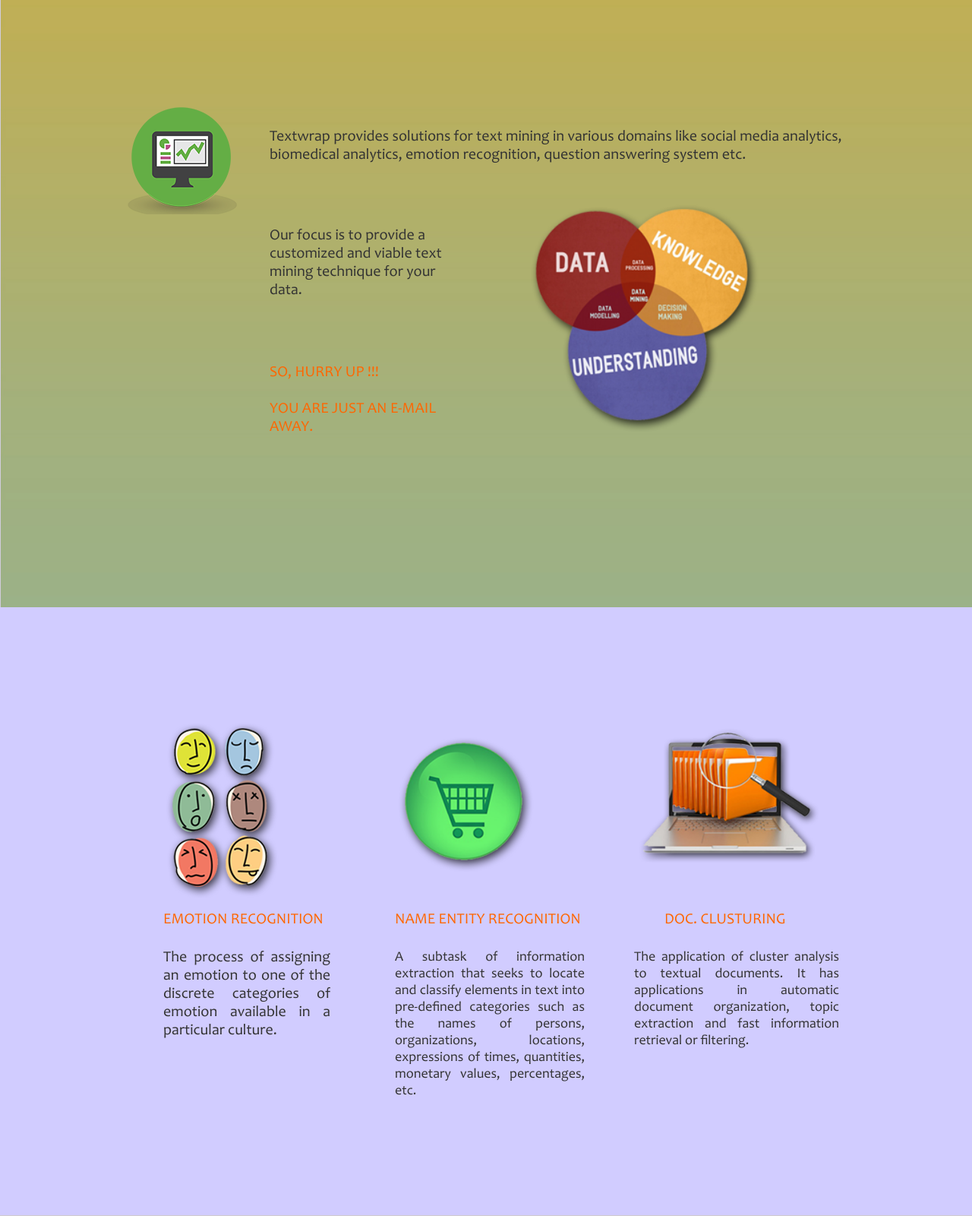
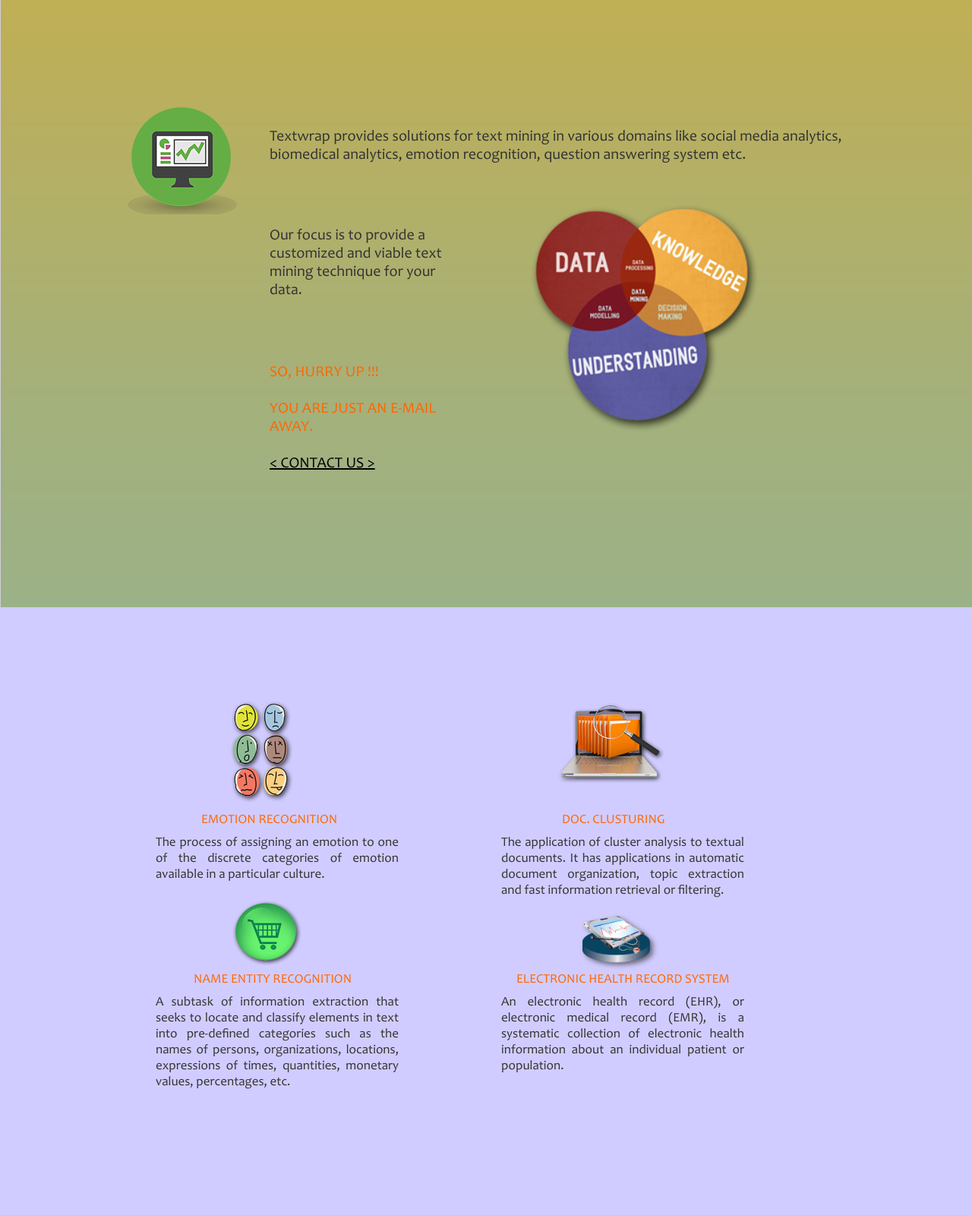
Before and after one commit to itsiprikshit/ehr, a PHP site: page / in a window 1280 px wide. Shown: the part 828-2428 px from the top of the page at 76% size. Run offline with PHP 8.4, Linux system fonts and the light colour scheme; some libraries are stand-ins or nearby versions.

Commit message:
new changes

```diff
--- a/login.php
+++ b/login.php
@@ -40,7 +40,8 @@
         <div class="align_mid" style="background:#d1cddc;">
             <div style="position:absolute;color:#333;left:100px;top:20px">
                 <h1 style="font-family: 'junction regular';float:left">Login form</h1>
-                <h1 style="font-family: 'junction regular';float:left;margin-left:360px">Select:</h1>
+                <h1 style="font-family: 'junction regular';float:left;margin-left:150px;font-size:22px;text-transform:uppercase"><a href="register.php">Click to Register</a></h1>
+                <h1 style="font-family: 'junction regular';float:left;margin-left:80px">Select:</h1>
 
                 <ul id="tabs">
 			        <li><a href="javascript:tabSwitch('tab1', 'content_1');" class="active" id="tab1">Patient</a></li>
--- a/views/about.php
+++ b/views/about.php
@@ -9,7 +9,7 @@
             <p style="width:250px;margin-left:250px;margin-top:200px;position:absolute;font-size:20px">Our focus is to provide a customized and viable text mining technique for your data.</p>
 
             <p style="width:280px;margin-left:250px;margin-top:380px;position:absolute;font-size:20px;text-transform:uppercase;color:#ff6600">So, hurry up !!! <br/><br/>
-                You are just an e-mail away.</p>
+                You are just an e-mail away.<br/><br/><a href="#contact-us" style="text-decoration:underline;color:#000">< CONTACT US ></a></p>
 
             <!-- <img src="images/about-5.png" style="margin-left:160px;margin-top:400px;position:absolute"/>
 
--- a/views/contact_us.php
+++ b/views/contact_us.php
@@ -16,8 +16,8 @@
                 CONTACT US
             </div>
             <div style="position:absolute;color:#fff;left:800px;top:50px">
-                Our E-mail<span style="margin-left:4px"></span>: textbundle@gmail.com <br/>
-                Mobile<span style="margin-left:26px"></span>: +91-00000-00000
+                Our E-mail<span style="margin-left:4px"></span>: textwrap@gmail.com <br/>
+                Mobile<span style="margin-left:26px"></span>: +91-88949-95280
             </div>
             <form action="" method="post" style="clear:both">
                 Name<span style="margin-left:33px">:<input class="c-us" type="text" name="doctor_id" maxlength="100" /><br/><br />
--- a/views/services.php
+++ b/views/services.php
@@ -1,15 +1,19 @@
 <div id="services">
     <div class="align_mid">
-        <img src="images/services-1.png" style="margin-left:100px;margin-top:30px;position:absolute"/>
-        <p style="margin-left:110px;margin-top:300px;position:absolute;font-size:20px;text-transform:uppercase;color:#ff6600">Emotion Recognition</p>
-        <p style="width:220px;margin-left:110px;margin-top:350px;position:absolute;font-size:20px;text-align: justify;">The process of assigning an emotion to one of the discrete categories of emotion available in a particular culture. </p>
+        <img src="images/services-1.png" style="margin-left:190px;margin-top:10px;position:absolute" height=150 width=100/>
+        <p style="margin-left:160px;margin-top:170px;position:absolute;font-size:17px;text-transform:uppercase;color:#ff6600">Emotion Recognition</p>
+        <p style="width:320px;margin-left:100px;margin-top:200px;position:absolute;font-size:17px;text-align: justify;">The process of assigning an emotion to one of the discrete categories of emotion available in a particular culture. </p>
 
-        <img src="images/services-2.png" style="margin-left:400px;margin-top:60px;position:absolute"/>
-        <p style="margin-left:415px;margin-top:300px;position:absolute;font-size:20px;text-transform:uppercase;color:#ff6600">Name Entity recognition</p>
-        <p style="width:250px;margin-left:415px;margin-top:350px;position:absolute;font-size:18px;text-align: justify;">A subtask of information extraction that seeks to locate and classify elements in text into pre-defined categories such as the names of persons, organizations, locations, expressions of times, quantities, monetary values, percentages, etc. </p>
+        <img src="images/services-2.png" style="margin-left:190px;margin-top:280px;position:absolute" height=100 width=110/>
+        <p style="margin-left:150px;margin-top:380px;position:absolute;font-size:17px;text-transform:uppercase;color:#ff6600">Name Entity recognition</p>
+        <p style="width:320px;margin-left:100px;margin-top:410px;position:absolute;font-size:17px;text-align: justify;">A subtask of information extraction that seeks to locate and classify elements in text into pre-defined categories such as the names of persons, organizations, locations, expressions of times, quantities, monetary values, percentages, etc. </p>
 
-        <img src="images/services-3.png" style="height:200px;width:270px;margin-left:720px;margin-top:50px;position:absolute"/>
-        <p style="margin-left:770px;margin-top:300px;position:absolute;font-size:20px;text-transform:uppercase;color:#ff6600;text-align: justify;">Doc. clusturing</p>
-        <p style="width:270px;margin-left:730px;margin-top:350px;position:absolute;font-size:18px;text-align: justify;">The application of cluster analysis to textual documents. It has applications in automatic document organization, topic extraction and fast information retrieval or filtering.</p>
+        <img src="images/services-3.png" style="height:120px;width:160px;margin-left:620px;margin-top:20px;position:absolute"/>
+        <p style="margin-left:635px;margin-top:170px;position:absolute;font-size:17px;text-transform:uppercase;color:#ff6600;text-align: justify;">Doc. clusturing</p>
+        <p style="width:320px;margin-left:555px;margin-top:200px;position:absolute;font-size:17px;text-align: justify;">The application of cluster analysis to textual documents. It has applications in automatic document organization, topic extraction and fast information retrieval or filtering.</p>
+
+        <img src="images/services-4.png" style="height:80px;width:110px;margin-left:655px;margin-top:300px;position:absolute"/>
+        <p style="margin-left:575px;margin-top:380px;position:absolute;font-size:17px;text-transform:uppercase;color:#ff6600;text-align: justify;">Electronic Health Record System</p>
+        <p style="width:320px;margin-left:555px;margin-top:410px;position:absolute;font-size:17px;text-align: justify;">An electronic health record (EHR), or electronic medical record (EMR), is a systematic collection of electronic health information about an individual patient or population.</p>
     </div>
 </div>
```
Also changed, not shown: dashboard.php (+11 -1 lines), profile.php (+30 -3 lines), register.php (+4 -3 lines), upload_file.php (added, +31 -0 lines), images/profile-1.png (added), images/profile-2.png (added), images/profile-3.png (added), images/services-4.png (added).
